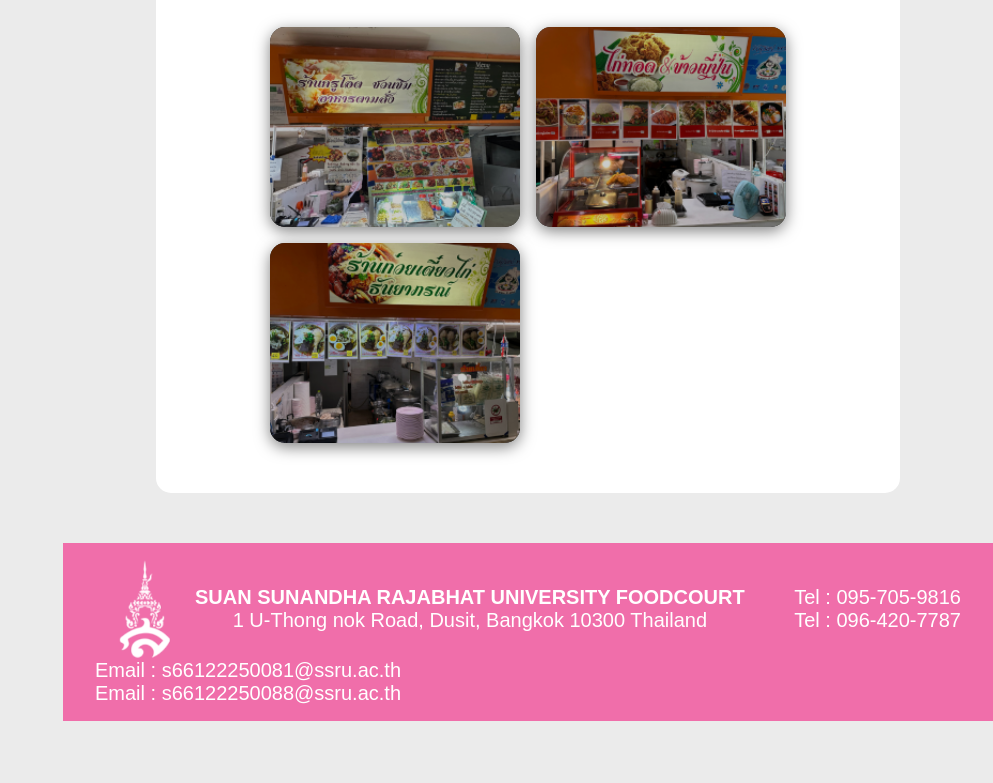
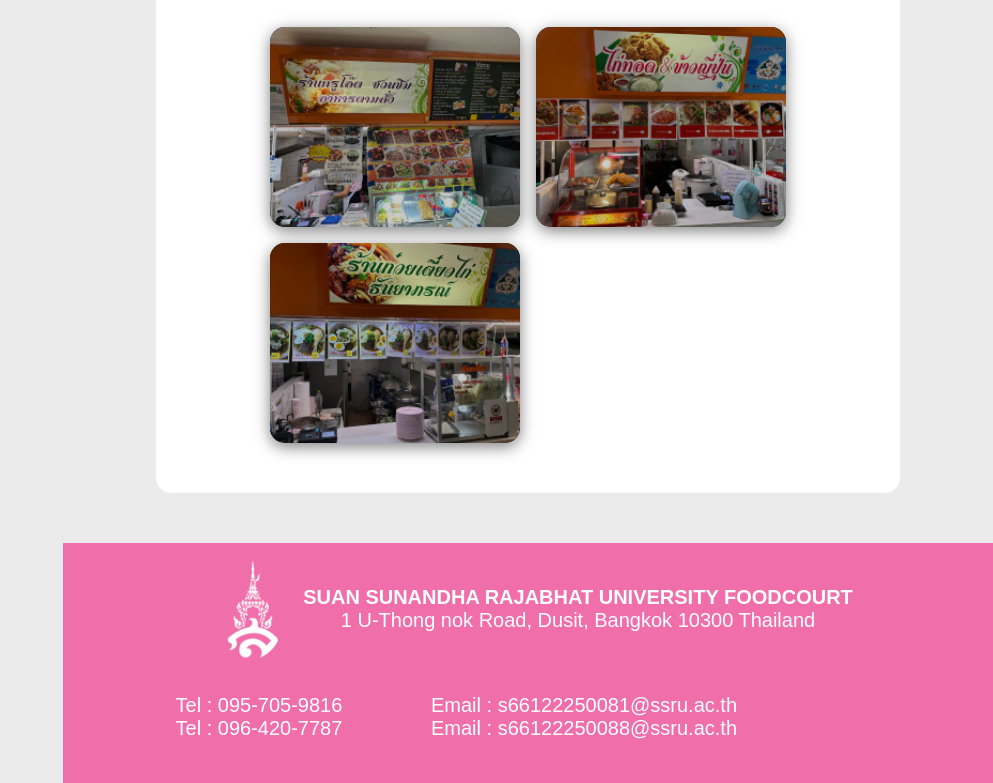
Before and after one commit to HereMuuuLoveRoblox/FoodCourt-Website, a plain HTML site: page index.html in a window 1280 px wide. Shown: the part 1056-1839 px from the top of the page, without its empty margins (287-1280 px from the left). Before the commit the page ends 1777 px from the top, so only its background shows below. Drawn offline with Linux system fonts and the light colour scheme.

Commit message:
update new

```diff
--- a/global.css
+++ b/global.css
@@ -282,7 +282,6 @@ Footer {
     }
 }
 
-<<<<<<< HEAD
 /* Macbook 14inch Responsive */
 @media (max-width: 1600px) {
     Footer {
@@ -308,24 +307,6 @@ Footer {
         width: 100%;
         justify-content: center;
         white-space: nowrap;
-=======
-/* Ipad */
-@media (max-width: 1200px) {
-
-    /* Footer */
-    Footer {
-        display: block;
-    }
-    .footer-left{
-        display: block;
-        margin-bottom: 20px;
-    }
-    .footer-left img {
-        margin: 15px 0;
-    }
-    .footer-mid{
-        margin: 15px 0;
->>>>>>> main
     }
 }
 
```
